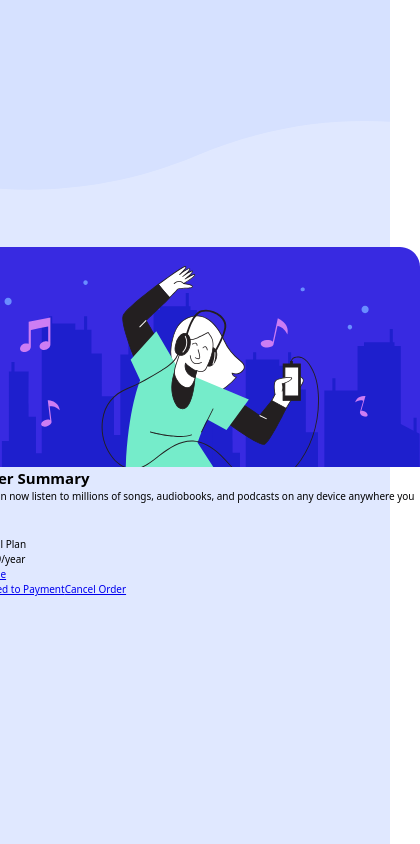
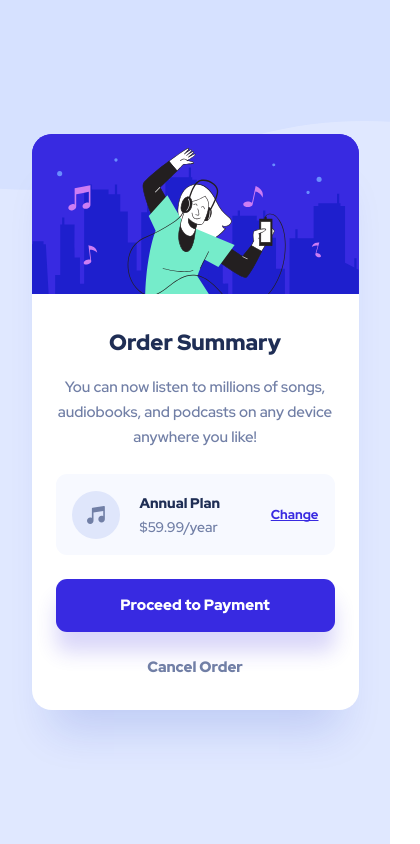
Before and after one commit to Edanriell/OrderSummaryComponent, an Angular app in the folder Client/: page / in a window 390 px wide. Shown: the whole page, 420 px wide, since content can reach past the window. Built offline with nearby package versions, Linux system fonts and the light colour scheme.

Commit message:
finished mobile ui

```diff
--- a/Client/src/app/styles/styles.less
+++ b/Client/src/app/styles/styles.less
@@ -6,6 +6,12 @@
 
 :root {
 	--husky: #e0e8ff;
+	--white: #fff;
+	--violet-glow: #382ae1;
+	--pico-void: #1f2e55;
+	--english-manor: #717fa6;
+	--ghost-white: #f7f9ff;
+	--dark-husky: #dfe6fb;
 
 	--font-family: "Red Hat Display";
 }
--- a/Client/src/widgets/order-summary/order-summary.html
+++ b/Client/src/widgets/order-summary/order-summary.html
@@ -66,7 +66,7 @@
 		<h2 class="order-summary-card__title">Order Summary</h2>
 		<p class="order-summary-card__text">You can now listen to millions of songs, audiobooks, and podcasts on any device anywhere you like!</p>
 		<div class="price-plan">
-			<div class="price-plan__icon">
+			<div class="price-plan__icon-wrapper">
 				<svg fill="none" height="18" viewBox="0 0 18 18" width="18" xmlns="http://www.w3.org/2000/svg">
 					<path d="M17.5741 0.198201C17.3967 0.0442519 17.1611 -0.025006 16.9284 0.00811123L5.58095 1.62917C5.18161 1.68623 4.88503 2.02823 4.88503 2.43161V5.67376V11.9347C4.40494 11.655 3.84761 11.4939 3.25304 11.4939C1.45934 11.4939 0 12.9532 0 14.747C0 16.5407 1.4593 18 3.25301 18C5.04672 18 6.50605 16.5407 6.50605 14.747V6.37674L16.2325 4.98726V10.3136C15.7524 10.0339 15.1951 9.87282 14.6005 9.87282C12.8068 9.87282 11.3475 11.3322 11.3475 13.1259C11.3475 14.9196 12.8068 16.3789 14.6005 16.3789C16.3942 16.3789 17.8535 14.9196 17.8535 13.1259V4.05266V0.810518C17.8536 0.575533 17.7516 0.35215 17.5741 0.198201Z" fill="#717FA6" />
 				</svg>
--- a/Client/src/widgets/order-summary/order-summary.less
+++ b/Client/src/widgets/order-summary/order-summary.less
@@ -1,63 +1,127 @@
 .order-summary-card {
-
+	position: relative;
+	z-index: 10;
+	box-shadow: 0 4rem 4rem -2rem rgba(13, 48, 189, 0.15);
+	background: var(--white);
+	border-radius: 2rem;
+	max-width: 32.7rem;
 }
 
 .order-summary-card__header {
-
+	border-radius: 20px 20px 0 0;
+	background: var(--violet-glow);
+	max-height: 16rem;
+	overflow: hidden;
 }
 
 .order-summary-card__image {
-
+	max-height: 16rem;
+	max-width: 32.7rem;
+	position: relative;
+	object-fit: cover;
 }
 
 .order-summary-card__content {
-
+	padding: 3.2rem 2.4rem 2.4rem 2.4rem;
 }
 
 .order-summary-card__title {
-
+	font-family: var(--font-family), sans-serif;
+	font-weight: 900;
+	font-size: 2.2rem;
+	text-align: center;
+	color: var(--pico-void);
+	margin-bottom: 1.6rem;
 }
 
 .order-summary-card__text {
-
+	font-family: var(--font-family), sans-serif;
+	font-weight: 500;
+	font-size: 1.5rem;
+	line-height: 167%;
+	text-align: center;
+	color: var(--english-manor);
+	margin-bottom: 2.4rem;
 }
 
 .price-plan {
-
+	border-radius: 1.1rem;
+	background: var(--ghost-white);
+	padding: 1.7rem 1.6rem 1.6rem 1.6rem;
+	display: flex;
+	flex-direction: row;
+	align-items: center;
+	justify-content: flex-start;
 }
 
-.price-plan__icon {
-
+.price-plan__icon-wrapper {
+	width: 4.8rem;
+	height: 4.8rem;
+	border-radius: 100%;
+	background: var(--dark-husky);
+	display: flex;
+	align-items: center;
+	justify-content: center;
 }
 
 .price-plan__info {
-
+	display: flex;
+	flex-direction: column;
+	row-gap: 0.3rem;
+	margin-left: 2rem;
+	justify-content: flex-start;
+	align-items: flex-start;
 }
 
 .price-plan__plan-type {
-
+	font-family: var(--font-family), sans-serif;
+	font-weight: 900;
+	font-size: 1.4rem;
+	color: var(--pico-void);
 }
 
 .price-plan__plan-price {
-
+	font-family: var(--font-family), sans-serif;
+	font-weight: 500;
+	font-size: 1.4rem;
+	color: var(--english-manor);
 }
 
 .price-plan__change-plan-link {
-
+	font-family: var(--font-family), sans-serif;
+	font-weight: 700;
+	font-size: 1.3rem;
+	text-decoration: underline;
+	text-decoration-skip-ink: none;
+	color: var(--violet-glow);
+	margin-left: auto;
 }
 
 .order-summary-card__footer {
-
+	padding: 0 2.4rem 0.8rem 2.4rem;
 }
 
 .link {
-
+	font-family: var(--font-family), sans-serif;
+	font-weight: 900;
+	font-size: 1.5rem;
+	text-decoration: none;
+	text-align: center;
+	display: inline-block;
 }
 
 .link--type--button {
-
+	border-radius: 1.1rem;
+	box-shadow: 0 2rem 2rem 0 rgba(56, 42, 225, 0.19);
+	background: var(--violet-glow);
+	color: var(--white);
+	width: 100%;
+	padding: 1.5rem 0;
 }
 
 .link--type--ghost {
-
+	color: var(--english-manor);
+	margin: 0 auto;
+	width: 100%;
+	padding: 2.4rem 0;
 }
```
